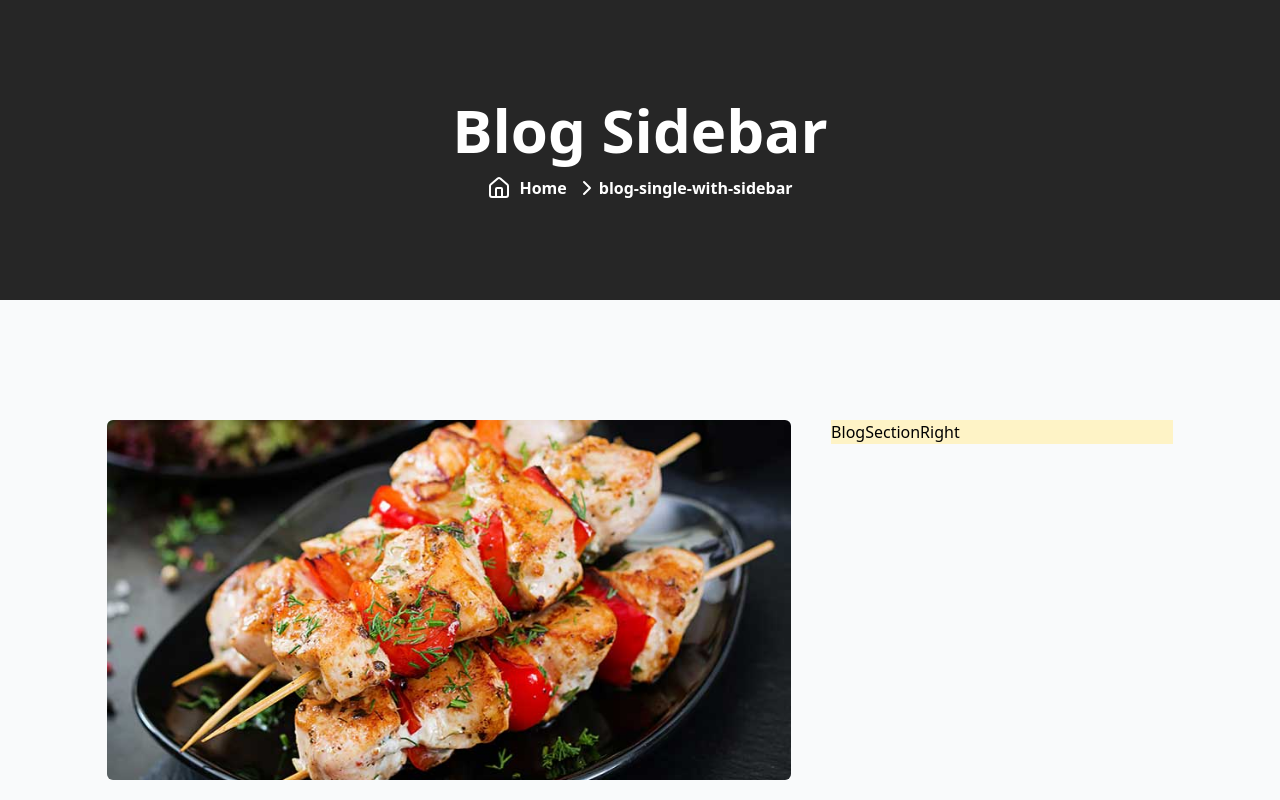
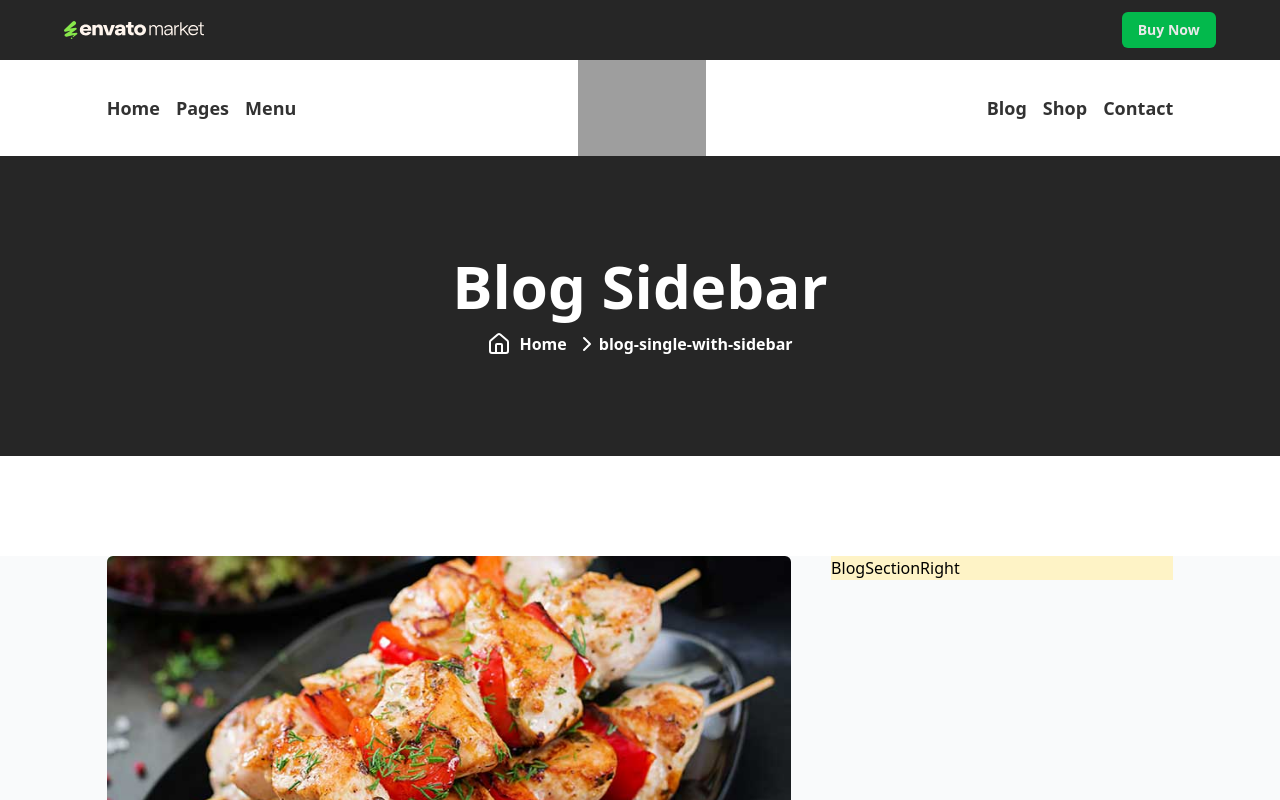
Before and after one commit to prabinb50/Foodu-Food-And-Restaurant, a React (Vite) app in the folder frontend/: page /blog in a window 1280 px wide. Shown: the top 800 px of the page. Built offline with nearby package versions, Linux system fonts and the light colour scheme; grey boxes are pictures that could not be loaded.

Commit message:
updated by prabin

```diff
--- a/frontend/src/components/firstNavbar.jsx
+++ b/frontend/src/components/firstNavbar.jsx
@@ -2,13 +2,13 @@ import React from 'react'
 
 export default function FirstNavbar() {
     return (
-        <div className='bg-neutral-800 p-3 '>
-            <div className='flex items-center justify-between text-white w-11/12 mx-auto cursor-pointer '>
+        <div className='bg-neutral-800 p-3 sticky top-0 z-50'>
+            <div className='flex items-center justify-between text-white w-11/12 mx-auto cursor-pointer'>
                 {/* left child */}
                 <img src="./envato_market.svg" alt="" className='w-35' />
 
                 {/* right child */}
-                <button className='border-none bg-green-500 text-sm font-semibold px-4 py-2 rounded-md text-center  opacity-90 cursor-pointer'>Buy Now</button>
+                <button className='border-none bg-green-500 text-sm font-semibold px-4 py-2 rounded-md text-center opacity-90 cursor-pointer'>Buy Now</button>
             </div>
         </div>
     )
--- a/frontend/src/components/secondNavBar.jsx
+++ b/frontend/src/components/secondNavBar.jsx
@@ -1,24 +1,25 @@
 import React from "react";
 import logo from "../../public/logo.png";
+import { NavLink } from "react-router";
 
 export default function SecondNavBar() {
   return (
-    <div className="bg-white sticky top-0 z-50">
-      <div className="w-10/12 mx-auto flex items-center justify-between cursor-pointer  text-black sticky top-0 z-50">
-        <div className="flex items-center justify-between gap-4">
-          <p>Home</p>
-          <p>Pages</p>
-          <p>Menu</p>
+    <div className="bg-white sticky top-12 z-40">
+      <div className="w-10/12 mx-auto flex items-center justify-between cursor-pointer  text-black ">
+        <div className="flex items-center justify-between gap-4 font-semibold text-lg opacity-80">
+          <NavLink to="/" className="hover:text-red-500">Home</NavLink>
+          <p className="hover:text-red-500">Pages</p>
+          <p className="hover:text-red-500">Menu</p>
         </div>
 
         <div className="h-24 w-32 flex items-center justify-between gap-4">
           <img src={logo} alt="logo" />
         </div>
 
-        <div className="flex items-center justify-between gap-4">
-          <p>Blog</p>
-          <p>Shop</p>
-          <p>Contact</p>
+        <div className="flex items-center justify-between gap-4 font-semibold text-lg opacity-80">
+          <NavLink to="/blog" className="hover:text-red-500">Blog</NavLink>
+          <p className="hover:text-red-500">Shop</p>
+          <p className="hover:text-red-500">Contact</p>
         </div>
       </div>
     </div>
--- a/frontend/src/pages/blogPage.jsx
+++ b/frontend/src/pages/blogPage.jsx
@@ -3,10 +3,15 @@ import BlogSectionLeft from '../components/blogSectionLeft'
 import BlogSectionRight from '../components/blogSectionRight'
 import { ChevronRight, Home } from 'lucide-react'
 import { NavLink } from 'react-router'
+import SecondNavBar from '../components/secondNavBar'
+import FirstNavbar from '../components/firstNavbar'
 
 export default function BlogPage() {
     return (
-        <div className='bg-gray-50 space-y-30'>
+        <div>
+            <FirstNavbar></FirstNavbar>
+            <SecondNavBar></SecondNavBar>
+
             <div className='bg-neutral-800 p-25 text-center space-y-4'>
                 <h1 className='text-6xl text-white font-semibold'>Blog Sidebar</h1>
 
@@ -21,6 +26,8 @@ export default function BlogPage() {
                 </div>
             </div>
 
+
+            <div className='bg-gray-50 mt-25'>
                 <div className=' flex flex-col md:flex-row w-10/12 mx-auto justify-between gap-10 '>
                     <div className='md:w-8/12 w-full'>
                         <BlogSectionLeft />
@@ -31,5 +38,7 @@ export default function BlogPage() {
                     </div>
                 </div>
             </div>
+        </div>
+
     )
 }
```
Lines whose indentation alone changed are shown as unchanged.
